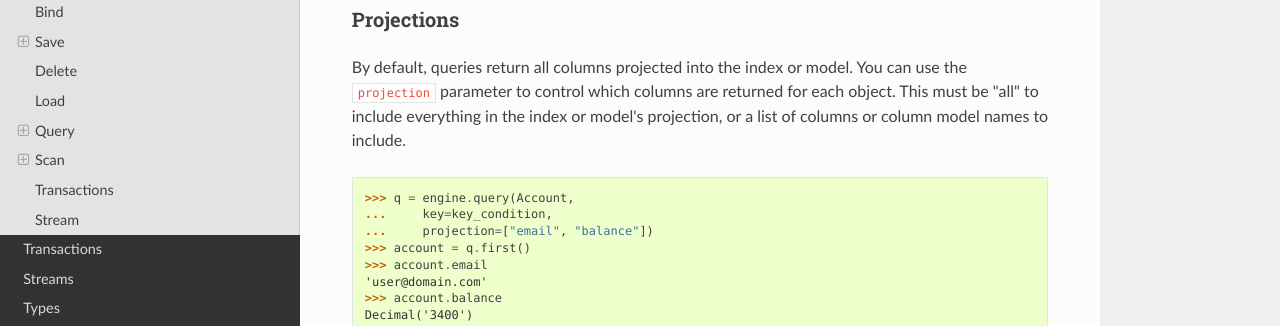
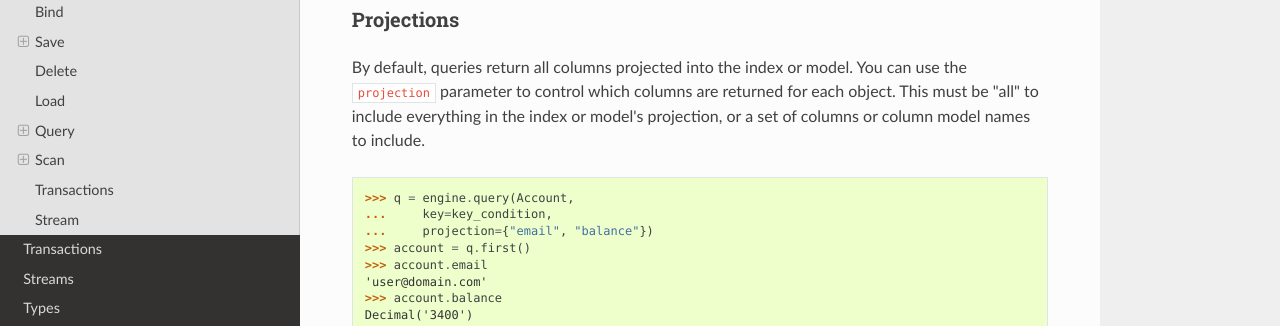
Before and after one commit to numberoverzero/bloop, a Sphinx documentation site: the page built from docs/user/engine.rst, in a window 1280 px wide and 900 px high, scrolled down 9307 px. Shown: the part 176-502 px from the top of the window. Built offline with Sphinx 7.4.7 and the Read the Docs theme 2.0.0, drawn with Linux system fonts in a browser that asks for light colours.

Commit message:
release v3.1.0

```diff
--- a/bloop/__init__.py
+++ b/bloop/__init__.py
@@ -61,4 +61,4 @@
     # Misc
     "Condition", "QueryIterator", "ReadTransaction", "ScanIterator", "Stream", "WriteTransaction", "missing",
 ]
-__version__ = "3.0.0"
+__version__ = "3.1.0"
--- a/docs/user/engine.rst
+++ b/docs/user/engine.rst
@@ -359,7 +359,7 @@
             projection="all", hash_key=level)
 
         by_balance = LocalSecondaryIndex(
-            projection=["created_on"], range_key="balance")
+            projection={"created_on"}, range_key="balance")
 
     engine = Engine()
     engine.bind(Account)
@@ -525,13 +525,13 @@
 
 By default, queries return all columns projected into the index or model.  You can use the ``projection`` parameter
 to control which columns are returned for each object.  This must be "all" to include everything in the index or
-model's projection, or a list of columns or column model names to include.
+model's projection, or a set of columns or column model names to include.
 
 .. code-block:: pycon
 
     >>> q = engine.query(Account,
     ...     key=key_condition,
-    ...     projection=["email", "balance"])
+    ...     projection={"email", "balance"})
     >>> account = q.first()
     >>> account.email
     'user@domain.com'
@@ -635,7 +635,7 @@
 
     >>> scan = engine.scan(Account,
     ...     filter=Account.email.contains("@"),
-    ...     projection=["level", "email"])
+    ...     projection={"level", "email"})
 
 And ``consistent`` to use strongly consistent reads:
 
--- a/docs/user/models.rst
+++ b/docs/user/models.rst
@@ -504,8 +504,8 @@
 Every :class:`~bloop.models.GlobalSecondaryIndex` must declare a ``projection``, which describes the columns projected
 into the index.  Only projected columns are loaded from queries and scans on the index, and non-projected columns
 can't be used in filter expressions.  A projection can be ``"all"`` for all columns in the model; ``"keys"`` for the
-hash and range columns of the model and the index; or a list of :class:`~bloop.models.Column` objects or their model
-names.  If you specify a list of columns, key columns will always be included.
+hash and range columns of the model and the index; or a set of :class:`~bloop.models.Column` objects or their model
+names.  If you specify a set of columns, key columns will always be included.
 
 .. code-block:: python
 
@@ -514,7 +514,7 @@
         by_email = GlobalSecondaryIndex("all", hash_key="email")
         by_username = GlobalSecondaryIndex("keys", hash_key="username")
         by_create_date = GlobalSecondaryIndex(
-            ["email", "username"], hash_key="created_on")
+            {"email", "username"}, hash_key="created_on")
 
 A GlobalSecondaryIndex must have a ``hash_key``, and can optionally have a ``range_key``.  This can either be the
 name of a column, or the column object itself:
--- a/docs/user/patterns.rst
+++ b/docs/user/patterns.rst
@@ -191,7 +191,7 @@
         manager_id = Column(UUID)
 
         by_level = GlobalSecondaryIndex(
-            projection=[email], hash_key=level)
+            projection={email}, hash_key=level)
 
 
     class Manager(BaseModel):
@@ -204,7 +204,7 @@
         directs = Column(Set(UUID))
 
         by_level = GlobalSecondaryIndex(
-            projection=[directs], hash_key=level)
+            projection={directs}, hash_key=level)
 
 
 .. note::
@@ -226,7 +226,7 @@
                 manager_id = Column(UUID)
                 directs = Column(Set(UUID))
                 by_level = GlobalSecondaryIndex(
-                    projection=[directs, email],
+                    projection={directs, email},
                     hash_key=level)
             engine.bind(_)
 
```
Also changed, not shown: CHANGELOG.rst (+28 -0 lines), 4 other files.
